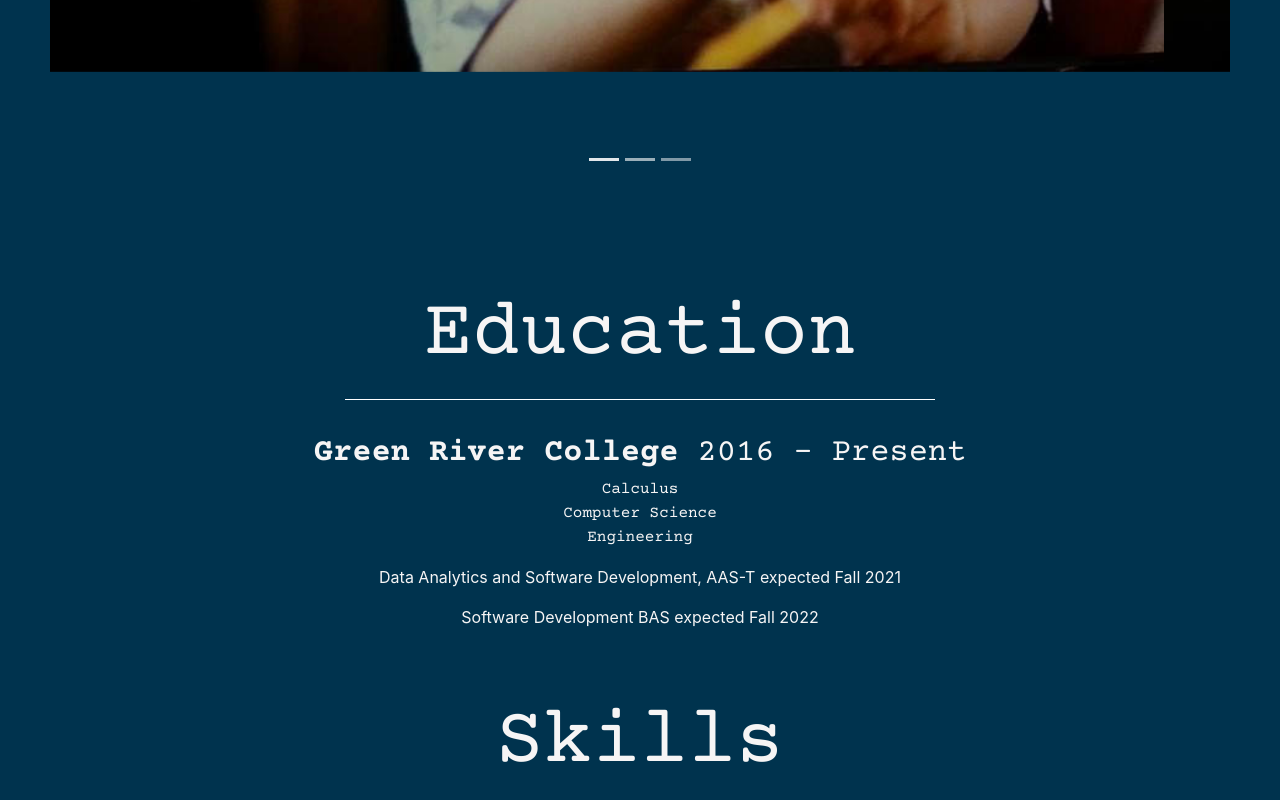
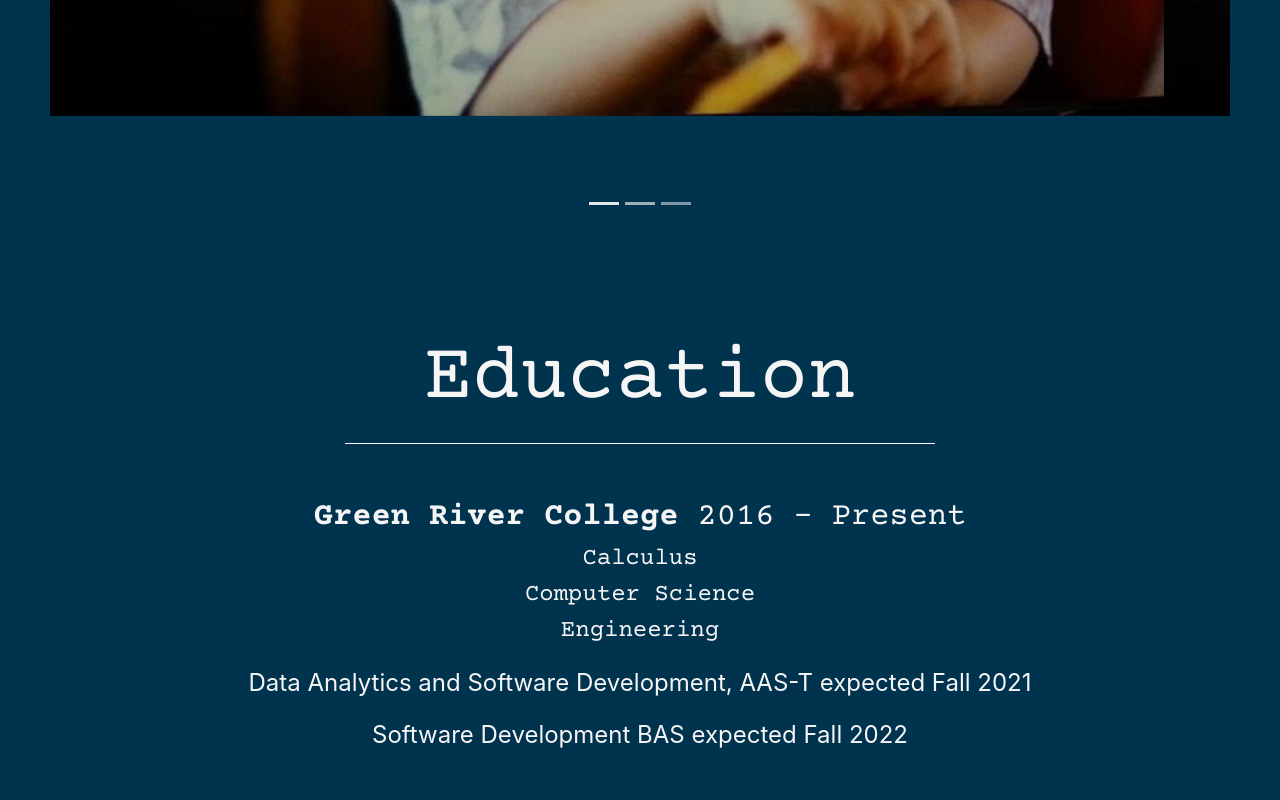
Before and after one commit to widget1992/portfolio, a plain HTML site: page index.html in a window 1280 px wide. Shown: the part 1974-2774 px from the top of the page. Drawn offline with nearby package versions, Linux system fonts and the light colour scheme.

Commit message:
Add files via upload

```diff
--- a/css/styles.css
+++ b/css/styles.css
@@ -23,11 +23,11 @@ h3 {
 }
 
 hr {
-  margin-bottom: 30px;
+  margin-bottom: 50px;
 }
 
 p {
-  font-size: 1rem;
+  font-size: 2rem;
   color: #f6f5f5;
 }
 
@@ -60,7 +60,7 @@ ul {
 }
 
 li {
-  font-size: 1rem;
+  font-size: 1.5rem;
   font-family: 'Courier Prime', monospace;
 }
 
@@ -195,10 +195,18 @@ input[type=submit]:hover {
 }
 
 /* Education Section */
+.degree {
+  font-size: 1.5rem;
+}
+
 /* Coursework Section */
 /* Experience Section */
 #experience-section ul {
   list-style-type: none;
+}
+
+#experience-section span {
+  margin: 30px 0 10px;
 }
 
 /* Contact Section */
--- a/index.html
+++ b/index.html
@@ -34,8 +34,6 @@
       <br>
       <a href="#">(253) 448-4324</a>
     </div>
-    <hr id="hr-title">
-    <!-- <img class="profile-photo" title="Venus" src="https://media.wired.com/photos/5dae3d8e182de80009f7fdb6/191:100/w_2400,h_1256,c_limit/science_nasa_Venus!.jpg" alt="Venus" width="500" ;> -->
   </section>
 
   <nav class="navbar navbar-expand-lg navbar-dark">
@@ -123,8 +121,8 @@
         <li>Engineering</li>
       </ul>
     </dl>
-    <p>Data Analytics and Software Development, AAS-T expected Fall 2021</p>
-    <p>Software Development BAS expected Fall 2022</p>
+    <p class="degree">Data Analytics and Software Development, AAS-T expected Fall 2021</p>
+    <p class="degree">Software Development BAS expected Fall 2022</p>
   </section>
 
   <section id="skills-section">
```
